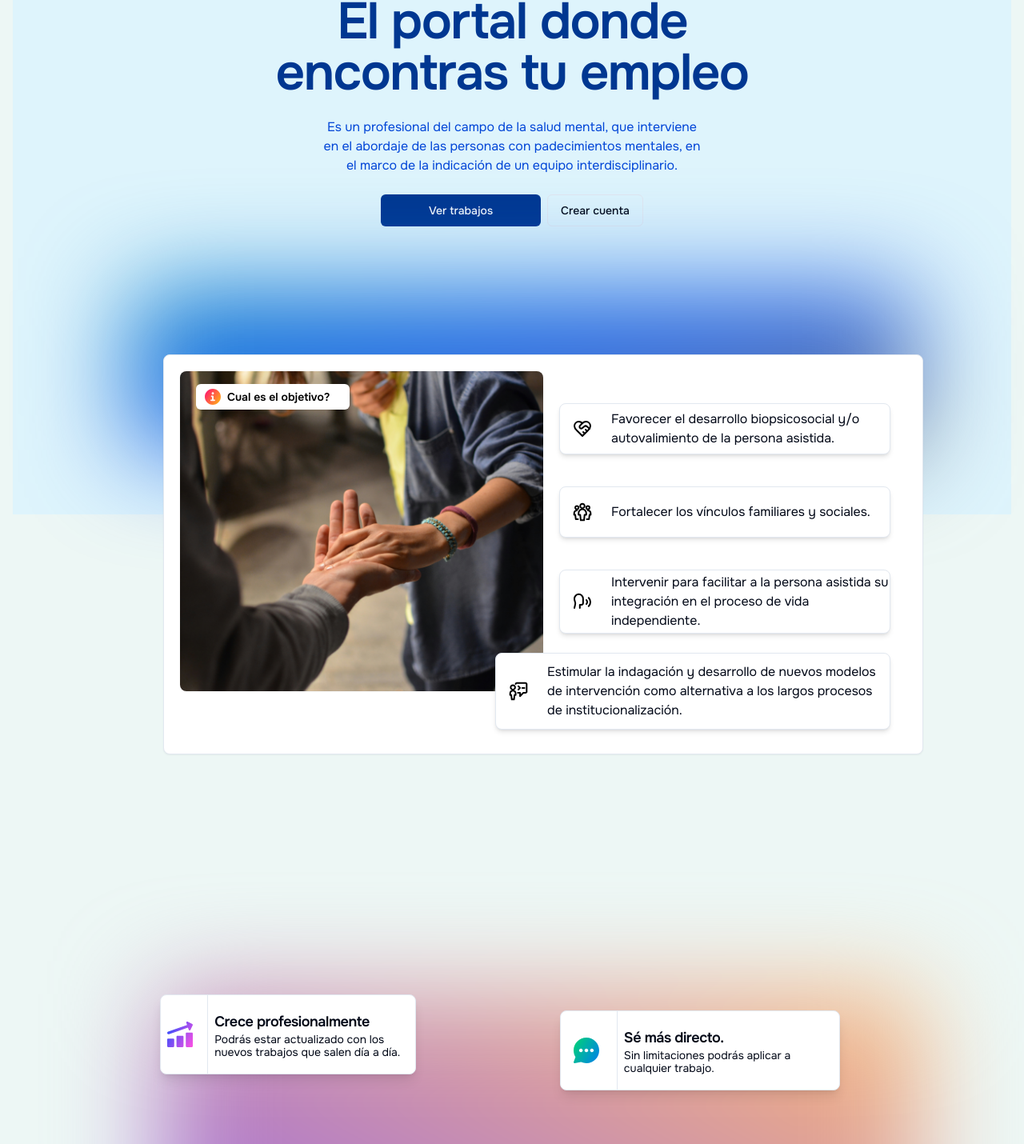
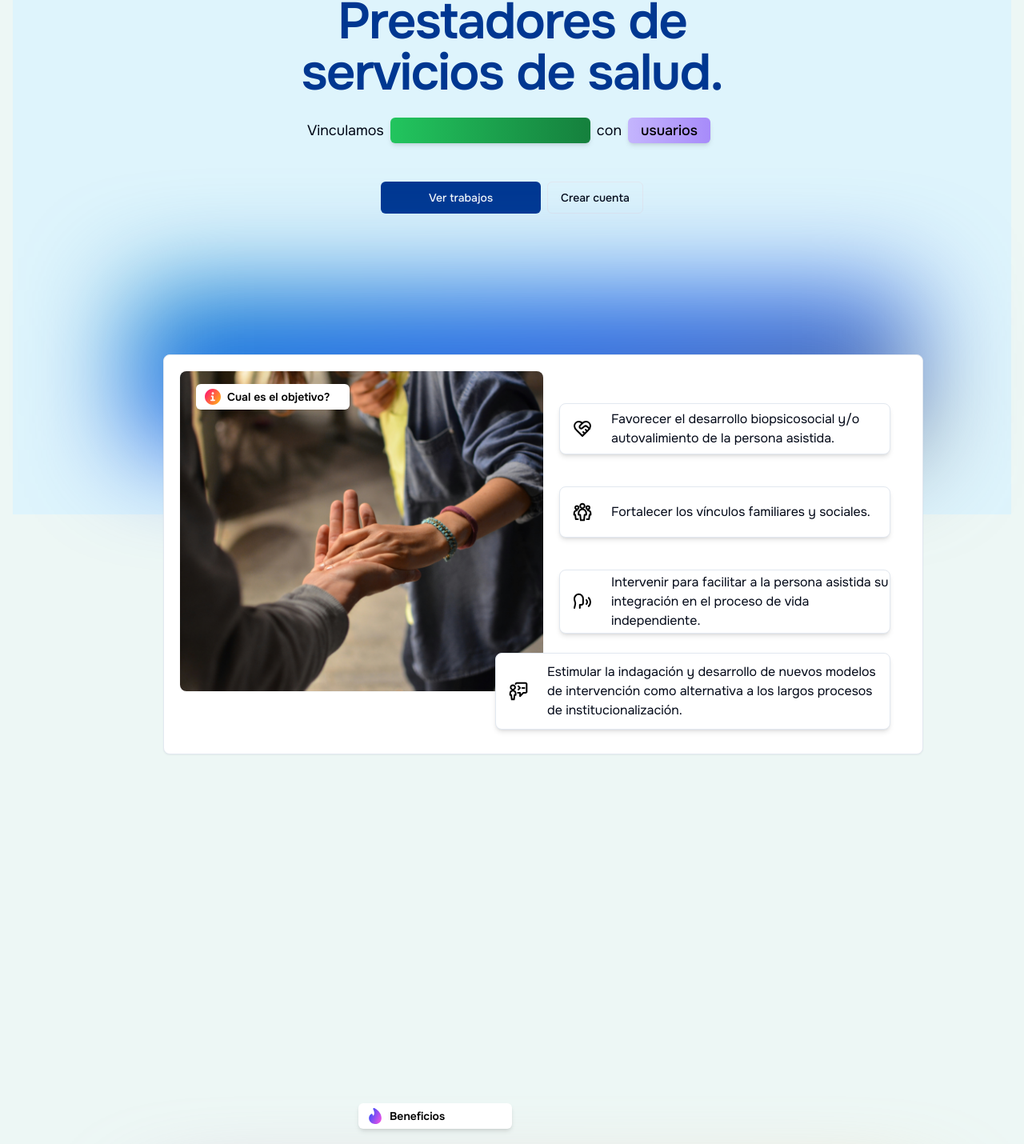
Before and after one commit to gergati/trabajosAT, a Next.js app: page / in a window 1280 px wide. Shown: the part 162-1592 px from the top of the page at 80% size. Built offline with nearby package versions, Linux system fonts and the light colour scheme; no server answers.

Commit message:
Cambios UI y agregue gradientes, cambie contenido por uno más especifico

```diff
--- a/src/app/(trabajos)/(nosotros)/page.tsx
+++ b/src/app/(trabajos)/(nosotros)/page.tsx
@@ -1,11 +1,5 @@
-import {
-  CardDescription,
-  CardTitle,
-} from "@/components/ui/card"
 import { Header } from "./ui/Header";
 import { Mision } from "./ui/Mision";
-import { TrabajosUi } from "./ui/TrabajosUi";
-import { BentoGridUI } from "./ui/BentoGridUI";
 import { SectionGradient } from "./ui/SectionGradient";
 
 
--- a/src/app/(trabajos)/(nosotros)/ui/Header.tsx
+++ b/src/app/(trabajos)/(nosotros)/ui/Header.tsx
@@ -1,29 +1,68 @@
+'use client'
+import { useState, useEffect } from "react";
 import { Button } from "@/components/ui/button";
 import {
     CardContent,
     CardHeader,
     CardTitle,
 } from "@/components/ui/card"
+import { FlameMainGradient } from "@/lib";
 import Link from "next/link";
 
 export const Header = () => {
+    const [textIndex, setTextIndex] = useState(0);
+    const texts = ["acompañantes terapéuticos", "profesionales de la salud"];
+    const [isAnimating, setIsAnimating] = useState(false);
+
+    useEffect(() => {
+        const interval = setInterval(() => {
+            setIsAnimating(true);
+            setTimeout(() => {
+                setTextIndex((prevIndex) => (prevIndex + 1) % texts.length);
+                setIsAnimating(false);
+            }, 4000); // Tiempo para la animación
+        }, 4000); // Cambia cada 2 segundos
+
+        return () => clearInterval(interval); // Limpiar intervalo al desmontar
+    }, []);
 
     return (
-        <div className="text-center items-center ">
+        <div className="text-center items-center">
             <CardHeader>
-                <CardTitle className="text-[45px] md:mt-32 pt-32 md:pt-0 text-[#003791] md:text-[64px] leading-[64px] m-auto md:w-[50%]">El <span className="text-[#003791]">portal</span> donde encontras tu empleo</CardTitle>
+                <CardTitle className="text-[40px] md:mt-32 pt-32 md:pt-0 text-[#003791] md:text-[64px] md:leading-[64px] m-auto md:w-[50%] w-[110%] text-start md:text-center">
+                    Prestadores de servicios de salud.
+                </CardTitle>
             </CardHeader>
-            <CardContent>
-                <p className="text-[16px] md:w-[40%] m-auto text-[#0045d7]">Es un profesional del campo de la salud mental, que interviene en el abordaje de las personas con padecimientos mentales, en el marco de la indicación de un equipo interdisciplinario.</p>
-            </CardContent>
-            <div className="h-10 md:mt-0 mt-5 flex  gap-2 justify-center">
+            <div className="md:w-full w-full m-auto text-lg leading-4 text-center md:flex md:justify-center md:items-center grid-cols-2 mb-12">
+                <div className="flex md:inline-flex justify-center  items-center  text-center">
+                    <span>Vinculamos</span>
+                    <Button className="mx-2 h-8 rounded-md bg-gradient-to-r from-green-500 to-green-700 text-black w-[250px] shadow-md gap-2 relative overflow-hidden">
+                        {/* <FlameMainGradient /> */}
+                        <span
+                            className={`text-lg transition-transform duration-500 ease-in-out text-center absolute ${isAnimating ? '-translate-y-full opacity-0' : 'translate-y-0 opacity-100'
+                                }`}>
+                            {texts[textIndex]}
+                        </span>
+                    </Button>
+                </div>
+                <div  className="flex md:inline-flex justify-center  items-center  text-center">
+                    <span>con</span>
+                    <Button className="mx-2 h-8 rounded-md bg-gradient-to-r from-violet-300 to-violet-400 text-black shadow-md gap-2">
+                        {/* <FlameMainGradient /> */}
+                        <span className="text-lg">usuarios</span>
+                    </Button>
+                </div>
+            </div>
+            <div className="h-10 md:mt-0 mt-5 flex gap-2 justify-center">
                 <Link href={'/trabajos'}>
                     <Button className="w-[200px] bg-[#003791] hover:bg-[#0054ff]">
                         Ver trabajos
                     </Button>
                 </Link>
                 <Link href={'/auth/new-account'}>
-                    <Button variant={'ghost'} className="border hover:text-[#003791] hover:bg-transparent hover:border-[#003791]">Crear cuenta</Button>
+                    <Button variant={'ghost'} className="border hover:text-[#003791] hover:bg-transparent hover:border-[#003791]">
+                        Crear cuenta
+                    </Button>
                 </Link>
             </div>
         </div>
--- a/src/app/(trabajos)/(nosotros)/ui/SectionGradient.tsx
+++ b/src/app/(trabajos)/(nosotros)/ui/SectionGradient.tsx
@@ -1,23 +1,31 @@
 
 
 
+import { Badge } from '@/components/ui/badge'
 import { Card, CardTitle } from '@/components/ui/card'
 import { Separator } from '@/components/ui/separator'
-import { ArrowMainGradient, MessageMainGradient, SavedMainGradient } from '@/lib'
+import { ArrowMainGradient, FlameMainGradient, MessageMainGradient, SavedMainGradient } from '@/lib'
 
 export const SectionGradient = () => {
     return (
-        <div className="absolute ">
-            <div className="absolute z-[39] w-[352px] m-auto md:left-[200px] md:-top-[200px] top-[130px]">
+        <div className="absolute w-full">
+            <div className='absolute md:-top-20 z-[45] md:left-[35%] right-auto m-auto md:w-[400px] md:h-[100px]'>
+                <Badge className="h-8 rounded-md mt-32 md:mt-4 bg-white hover:bg-white text-black shadow-md flex gap-2 w-48">
+                    <FlameMainGradient />
+                    <span className="text-sm">Beneficios</span>
+                </Badge>
+                <CardTitle className='text-3xl mt-4'>Que te ofrecemos aquí.</CardTitle>
+            </div>
+            <div className="absolute z-[39] w-[352px] m-auto md:left-[200px] md:top-[80px] top-[130px]">
                 <div className='md:w-[950px] md:h-[500px] h-[900px] rounded-lg grid grid-cols-1'>
                     <div className='bg-gradient-to-tr from-violet-500 to-orange-300 h-full w-full blur-3xl'></div>
                     <Card className='absolute md:w-[320px] top-28 md:top-0 h-[100px] flex shadow-lg'>
                         <div className='items-center justify-center text-center w-[20%] m-auto ml-2'>
                             <ArrowMainGradient />
                         </div>
-                        <Separator orientation='vertical'/>
+                        <Separator orientation='vertical' />
                         <div className='w-full items-start m-auto text-start ml-2'>
-                            <CardTitle className='text-lg'>Crece profesionalmente</CardTitle>
+                            <CardTitle className='text-lg'>Crecer profesionalmente</CardTitle>
                             <p className='text-sm leading-4'>Podrás estar actualizado con los nuevos trabajos que salen día a día.</p>
                         </div>
                     </Card>
@@ -26,9 +34,9 @@ export const SectionGradient = () => {
                         <div className='items-center justify-center text-center w-[20%] m-auto ml-4'>
                             <SavedMainGradient />
                         </div>
-                        <Separator orientation='vertical'/>
+                        <Separator orientation='vertical' />
                         <div className='w-full items-start m-auto text-start ml-4'>
-                            <CardTitle className='text-lg'>Guarda todos tus trabajos</CardTitle>
+                            <CardTitle className='text-lg'>Guardar todos tus trabajos</CardTitle>
                             <p className='text-sm leading-4'>No querras perderte ninguno, podrás consultarlo cuando quieras, guardandolos.</p>
                         </div>
                     </Card>
@@ -37,9 +45,9 @@ export const SectionGradient = () => {
                         <div className='items-center text-center w-[20%] m-auto ml-4'>
                             <MessageMainGradient />
                         </div>
-                        <Separator orientation='vertical'/>
+                        <Separator orientation='vertical' />
                         <div className='w-full items-start m-auto text-start ml-2'>
-                            <CardTitle className='text-lg'>Sé más directo.</CardTitle>
+                            <CardTitle className='text-lg'>Ser más directo.</CardTitle>
                             <p className='text-sm leading-4'>Sin limitaciones podrás aplicar a cualquier trabajo.</p>
                         </div>
                     </Card>
--- a/src/app/auth/login/ui/LoginForm.tsx
+++ b/src/app/auth/login/ui/LoginForm.tsx
@@ -62,7 +62,7 @@ export const LoginForm = () => {
                         height={56}
                         className="w-12 h-12 transition-transform duration-300 ml-2"
                     />
-                <CardTitle className="text-[40px]">
+                <CardTitle className="md:text-[40px] text-2xl">
                     <span>Bienvenido de nuevo.</span>
                 </CardTitle>
                 <FormDescription className="flex gap-2">
--- a/src/app/auth/new-account/ui/RegisterForm.tsx
+++ b/src/app/auth/new-account/ui/RegisterForm.tsx
@@ -65,7 +65,7 @@ export const RegisterForm = () => {
 
     return (
         <Form {...form}>
-            <CardHeader>
+            <CardHeader className="flex flex-col items-center">
                 <Image
                     src="/icon/logo-icon.png"
                     alt="Icon logo trabajosAT"
@@ -73,8 +73,7 @@ export const RegisterForm = () => {
                     height={56}
                     className="w-12 h-12 transition-transform duration-300"
                 />
-                <CardTitle className="text-[40px]">Crea una cuenta.</CardTitle>
-                {/* <CardDescription>Busque entre cientos de empleos.</CardDescription> */}
+                <CardTitle className="md:text-[40px] text-2xl">Crea una cuenta.</CardTitle>
                 <FormDescription className="flex gap-2">
                     <span className="text-black">Ya tienes una cuenta?</span>
                     <Link href='/auth/login' className="text-[#003791] hover:text-[#003760]">Ingrese ahora.</Link>
--- /dev/null
+++ b/src/lib/icons/FlameMainGradient.tsx
@@ -0,0 +1,6 @@
+
+export const FlameMainGradient = () => {
+    return (
+        <svg xmlns="http://www.w3.org/2000/svg" fill="none" viewBox="0 0 14 14" id="Trending-Content--Streamline-Core-Gradient" height={20} width={20} strokeWidth={1} ><desc>{"Trending Content Streamline Icon: https://streamlinehq.com"}</desc><g id="Free Gradient/Interface Essential/trending-content--lit-flame-torch-trending"><path id="Vector (Stroke)" fill="url(#paint0_linear_14402_8687)" fillRule="evenodd" d="M5.49479.125729c.13781-.0823216.29534-.1257900352.45587-.1257900352.15003 0 .29745.0379700352.4286.1101430352C10.3659 1.96228 12.6233 5.80832 12.4839 9.02387c-.0594 1.35153-.5433 2.60183-1.4807 3.51533-.9374.9136-2.28419 1.4476-3.98934 1.4509-.68494.0422-1.3715-.0519-2.0199-.2769-.65354-.2269-1.25512-.5821-1.76932-1.0449s-.93065-1.0237-1.22482-1.6499c-.29418-.6261-.46015-1.30472-.48814-1.99595l-.0003-.00746c-.02042-.79984.17871-1.58999.57567-2.28466.39695-.69468.97663-1.26734 1.67608-1.65581.12291-.06826.26887-.08163.40213-.03682.13326.04481.24149.14365.29819.2723.24373.55309.58507 1.05622 1.00639 1.48591.49438-.64496.72183-1.47828.71511-2.39386-.00801-1.09063-.35061-2.25887-.92408-3.25362C5.16699.991735 5.1327.80634 5.16448.626262c.03229-.18299.13057-.347787.27621-.463184.0172-.013623.03527-.026099.0541-.037349Z" clipRule="evenodd" /></g><defs><linearGradient id="paint0_linear_14402_8687" x1={12.453} x2={-1.876} y1={14.003} y2={7.681} gradientUnits="userSpaceOnUse"><stop stopColor="#ff51e3" /><stop offset={1} stopColor="#1b4dff" /></linearGradient></defs></svg>
+    )
+}
--- a/src/lib/index.ts
+++ b/src/lib/index.ts
@@ -14,3 +14,4 @@ export { CrearCuenta } from './icons/CrearCuenta'
 export { ArrowMainGradient } from './icons/ArrowMainGradient'
 export { SavedMainGradient } from './icons/SavedMainGradient'
 export { MessageMainGradient } from './icons/MessageMainGradient'
+export { FlameMainGradient } from './icons/FlameMainGradient'
```
